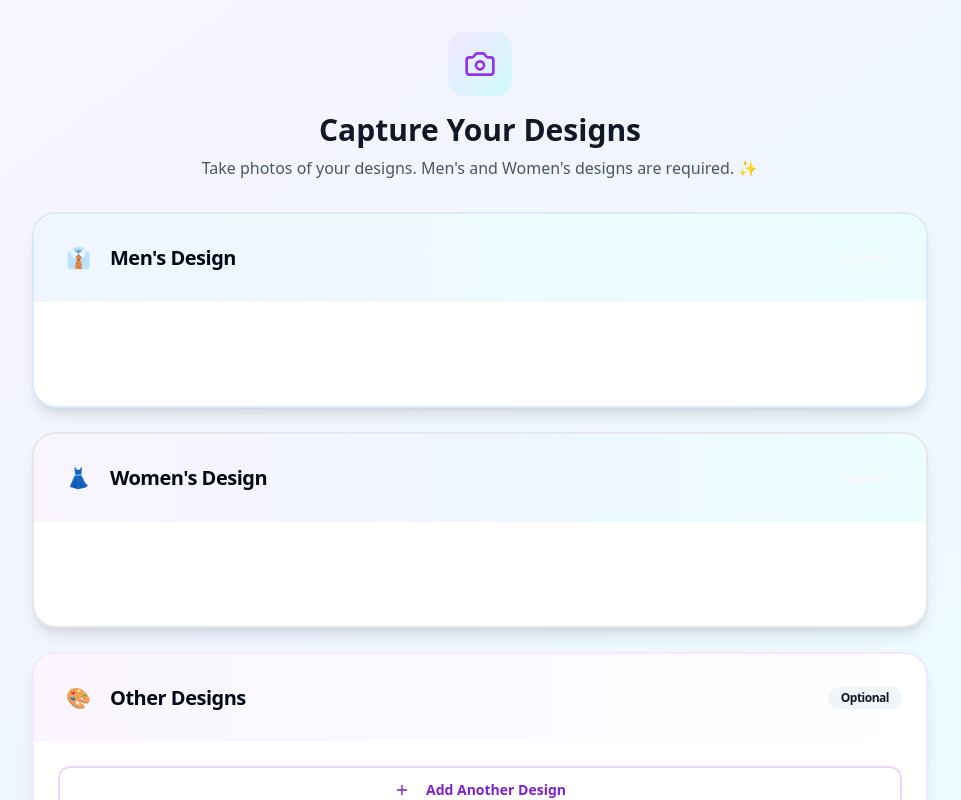
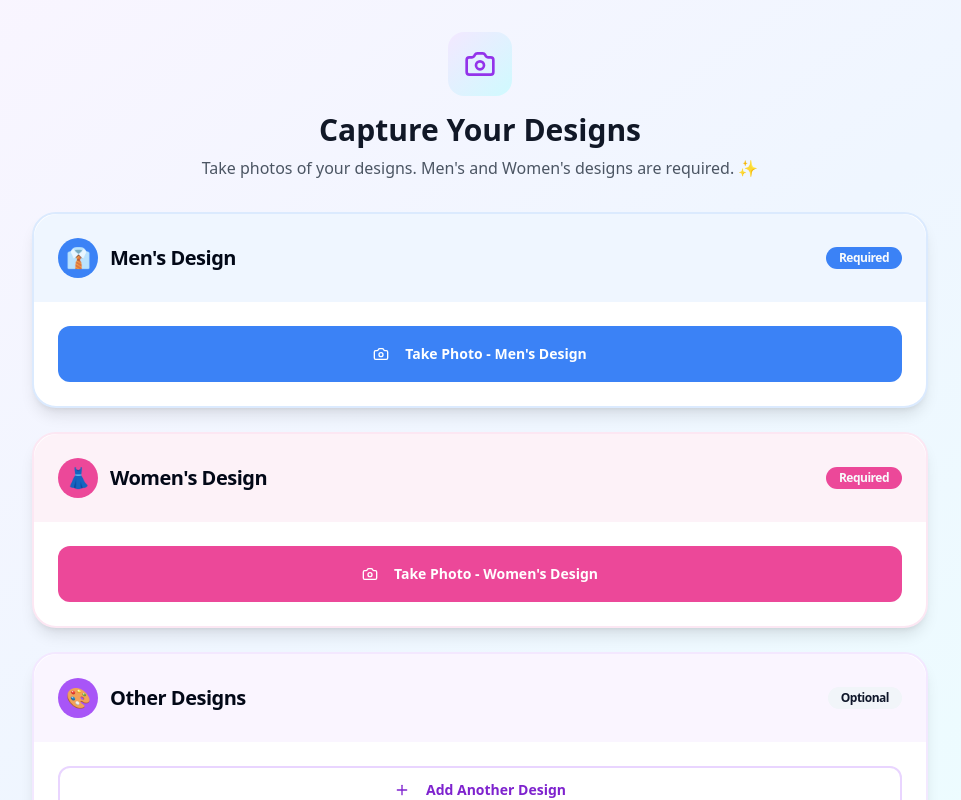
Before and after one commit to Justanotherbrickinthewall/cultre-sulabh-test, a Next.js app: page /upload in a window 1280 px wide. Both pictures are taken after typing "Sample", "name@example.com", "5551234" into the empty fields and a click on the button "Continue to Design Upload". Shown: the top 800 px of the page, without its empty margins (160-1121 px from the left). Built offline with nearby package versions, Linux system fonts and the light colour scheme.

Commit message:
added the classname construction safeguards for tailwind

```diff
--- a/components/slideshow/Slideshow.tsx
+++ b/components/slideshow/Slideshow.tsx
@@ -58,20 +58,14 @@ export function Slideshow({ images, category }: SlideshowProps) {
 
   const currentImage = images[currentIndex];
 
-  const categoryColors = {
-    men: {
-      primary: 'from-blue-600 to-indigo-700',
-      secondary: 'from-blue-900 via-indigo-900 to-purple-900',
-      accent: 'blue-400'
-    },
-    women: {
-      primary: 'from-purple-600 to-pink-700',
-      secondary: 'from-purple-900 via-pink-900 to-rose-900',
-      accent: 'pink-400'
-    }
-  };
+  // Using direct class names instead of dynamic construction
+  const getColorClasses = (category: 'men' | 'women') => ({
+    primary: category === 'men' ? 'from-blue-600 to-indigo-700' : 'from-purple-600 to-pink-700',
+    secondary: category === 'men' ? 'from-blue-900 via-indigo-900 to-purple-900' : 'from-purple-900 via-pink-900 to-rose-900',
+    accent: category === 'men' ? 'bg-blue-400' : 'bg-pink-400'
+  });
 
-  const colors = categoryColors[category];
+  const colors = getColorClasses(category);
 
   return (
     <div
@@ -151,7 +145,7 @@ export function Slideshow({ images, category }: SlideshowProps) {
                 onClick={() => setCurrentIndex(index)}
                 className={`w-3 h-3 rounded-full transition-all duration-300 ${
                   index === currentIndex
-                    ? `bg-${colors.accent} scale-125`
+                    ? `${colors.accent} scale-125`
                     : 'bg-white bg-opacity-40 hover:bg-opacity-60'
                 }`}
               />
@@ -163,7 +157,7 @@ export function Slideshow({ images, category }: SlideshowProps) {
             <div className="w-full bg-white bg-opacity-20 rounded-full h-1">
               <motion.div
                 key={currentIndex}
-                className={`h-full bg-${colors.accent} rounded-full`}
+                className={`h-full ${colors.accent} rounded-full`}
                 initial={{ width: 0 }}
                 animate={{ width: '100%' }}
                 transition={{ duration: 8, ease: 'linear' }}
--- a/components/upload/DesignCard.tsx
+++ b/components/upload/DesignCard.tsx
@@ -14,10 +14,7 @@ interface DesignCardProps {
   designs: DesignUpload[];
   onCapture: () => void;
   onRemove: (index: number) => void;
-  gradientColors: {
-    from: string;
-    to: string;
-  };
+  // Removed gradientColors as we're using category directly for styling
 }
 
 export function DesignCard({
@@ -28,21 +25,46 @@ export function DesignCard({
   designs,
   onCapture,
   onRemove,
-  gradientColors,
+  // gradientColors removed
 }: DesignCardProps) {
   const categoryDesigns = designs.filter(d => d.category === category);
   const mainDesign = category !== 'others' ? categoryDesigns[0] : undefined;
 
   return (
-    <Card className={`rounded-3xl shadow-lg hover:shadow-xl transition-all duration-300 border-2 border-${gradientColors.from}-100`}>
-      <CardHeader className={`bg-gradient-to-r from-${gradientColors.from}-50 to-${gradientColors.to}-50 rounded-t-3xl`}>
+    <Card
+      className={`rounded-3xl shadow-lg hover:shadow-xl transition-all duration-300 border-2 ${
+        category === 'men' ? 'border-blue-100' :
+        category === 'women' ? 'border-pink-100' :
+        'border-purple-100'
+      }`}
+    >
+      <CardHeader
+        className={`bg-gradient-to-r rounded-t-3xl ${
+          category === 'men' ? 'from-blue-50 to-blue-50' :
+          category === 'women' ? 'from-pink-50 to-pink-50' :
+          'from-purple-50 to-purple-50'
+        }`}
+      >
         <CardTitle className="flex items-center gap-3 text-xl">
-          <div className={`w-10 h-10 bg-${gradientColors.from}-500 rounded-full flex items-center justify-center`}>
+          <div className={`w-10 h-10 rounded-full flex items-center justify-center ${
+            category === 'men' ? 'bg-blue-500' :
+            category === 'women' ? 'bg-pink-500' :
+            'bg-purple-500'
+          }`}>
             <span className="text-white font-bold">{emoji}</span>
           </div>
           <div className="flex-1">{title}</div>
           {isRequired ? (
-            <Badge variant="default" className={`bg-${gradientColors.from}-500 rounded-full px-3`}>Required</Badge>
+            <Badge
+              variant="default"
+              className={`rounded-full px-3 ${
+                category === 'men' ? 'bg-blue-500' :
+                category === 'women' ? 'bg-pink-500' :
+                'bg-purple-500'
+              }`}
+            >
+              Required
+            </Badge>
           ) : (
             <Badge variant="secondary" className="rounded-full px-3">Optional</Badge>
           )}
@@ -83,7 +105,11 @@ export function DesignCard({
           ) : (
             <Button
               onClick={onCapture}
-              className={`w-full h-14 bg-${gradientColors.from}-500 hover:bg-${gradientColors.from}-600 text-white rounded-xl font-semibold`}
+              className={`w-full h-14 text-white rounded-xl font-semibold ${
+                category === 'men' ? 'bg-blue-500 hover:bg-blue-600' :
+                category === 'women' ? 'bg-pink-500 hover:bg-pink-600' :
+                'bg-purple-500 hover:bg-purple-600'
+              }`}
             >
               <Camera className="w-5 h-5 mr-2" />
               Take Photo - {title}
```
